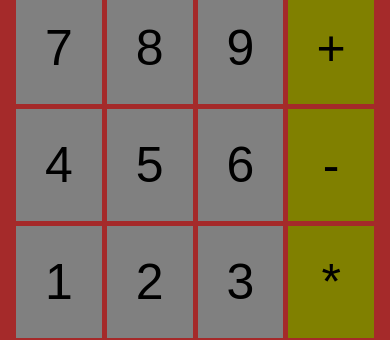
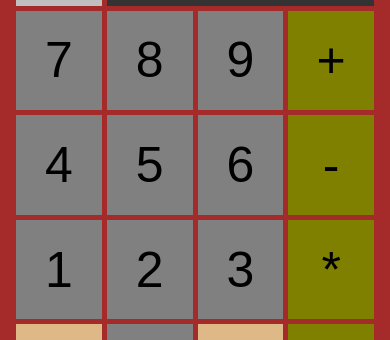
Before and after one commit to sublethaljpg/jquery-calc, a plain HTML site: page index.html in a window 390 px wide. Shown: the part 257-597 px from the top of the page. Drawn offline with nearby package versions, Linux system fonts and the light colour scheme.

Commit message:
Update style.css

```diff
--- a/style.css
+++ b/style.css
@@ -176,3 +176,13 @@ body {
   background-color: burlywood;
   padding: 10px;
 }
+
+@media only screen and (max-width: 700px) {
+  #calc {
+    width: 100vw;
+    height: 90vh;
+  }
+  #about {
+    display: none;
+  }
+}
```
